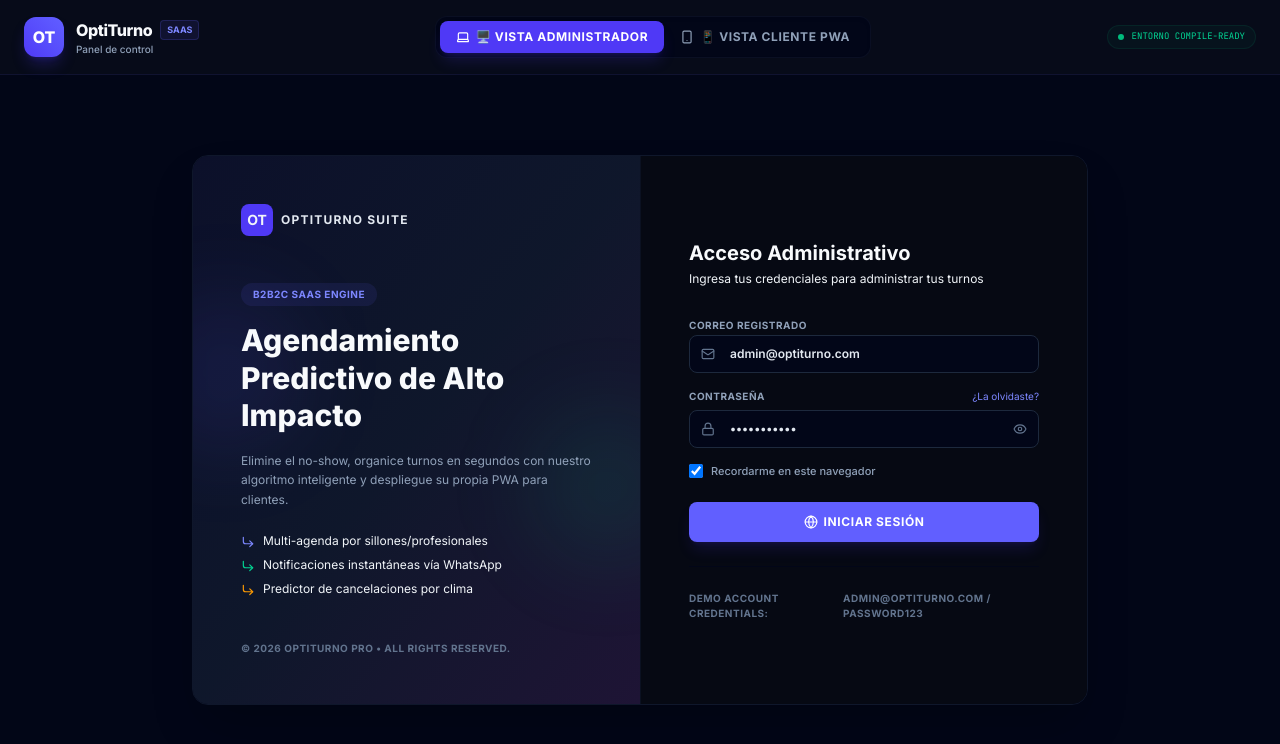
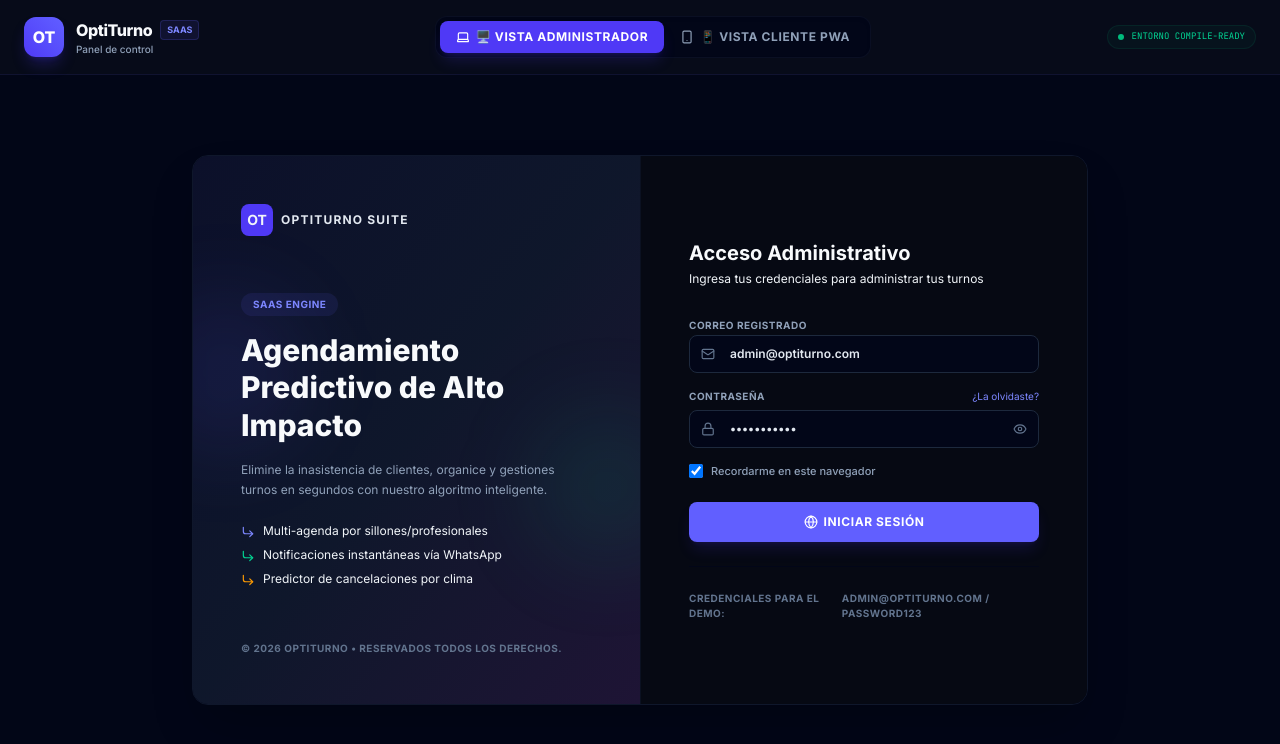
Before and after one commit to Alejandro-27/OptiTurno, a React (Vite) app in the folder frontend/: page / in a window 1280 px wide. Both pictures are taken after a click on the button "CERRAR SESIÓN". Shown: the top 744 px of the page. Built offline with nearby package versions, Linux system fonts and the light colour scheme.

Commit message:
Mejoras de textos

```diff
--- a/frontend/src/App.tsx
+++ b/frontend/src/App.tsx
@@ -160,7 +160,7 @@ export default function App() {
                     }`}
                   >
                     <Clock size={16} />
-                    Disponibilidad (Horarios)
+                    Disponibilidad
                   </button>
 
                   <button
--- a/frontend/src/components/AdminAvailability.tsx
+++ b/frontend/src/components/AdminAvailability.tsx
@@ -63,7 +63,7 @@ export default function AdminAvailability() {
           <div>
             <h3 className="text-base font-bold text-slate-100">Define Tu Disponibilidad Laboral</h3>
             <p className="text-xs text-slate-400 mt-1 leading-relaxed">
-              Configura tus jornadas laborales y franjas de almuerzo o descanso. Estos límites se exportan automáticamente a tus canales PWA de agendamiento y plataformas de reservas instantáneas.
+              Configura tus jornadas laborales y franjas de almuerzo o descanso. Estos límites se exportan automáticamente a tus canales de agendamiento y plataformas de reservas instantáneas.
             </p>
           </div>
         </div>
--- a/frontend/src/components/AdminCatalog.tsx
+++ b/frontend/src/components/AdminCatalog.tsx
@@ -183,7 +183,7 @@ export default function AdminCatalog() {
                       </div>
                       <div>
                         <p className="text-xs font-bold text-slate-100">{svc.name}</p>
-                        <p className="text-[10px] text-slate-400 font-medium">B2B2C Standard Tier</p>
+                        <p className="text-[10px] text-slate-400 font-medium">Standard Tier</p>
                       </div>
                     </div>
                   </td>
--- a/frontend/src/components/AdminLogin.tsx
+++ b/frontend/src/components/AdminLogin.tsx
@@ -43,12 +43,12 @@ export default function AdminLogin({ onLoginSuccess }: { onLoginSuccess: () => v
         </div>
 
         <div className="relative z-10 my-8 space-y-4">
-          <span className="inline-block px-3 py-1 bg-indigo-500/10 text-indigo-400 text-[10px] font-bold rounded-full uppercase tracking-wider">B2B2C SaaS Engine</span>
+          <span className="inline-block px-3 py-1 bg-indigo-500/10 text-indigo-400 text-[10px] font-bold rounded-full uppercase tracking-wider">SaaS Engine</span>
           <h2 className="text-2xl md:text-3xl font-extrabold text-slate-50 leading-tight">
             Agendamiento Predictivo de Alto Impacto
           </h2>
           <p className="text-xs text-slate-400 leading-relaxed">
-            Elimine el no-show, organice turnos en segundos con nuestro algoritmo inteligente y despliegue su propia PWA para clientes.
+            Elimine la inasistencia de clientes, organice y gestiones turnos en segundos con nuestro algoritmo inteligente.
           </p>
 
           <div className="space-y-2 pt-2 text-left">
@@ -68,7 +68,7 @@ export default function AdminLogin({ onLoginSuccess }: { onLoginSuccess: () => v
         </div>
 
         <div className="relative z-10 text-[10px] text-slate-500 font-bold uppercase tracking-wider">
-          © 2026 OptiTurno Pro • All rights reserved.
+          © 2026 OptiTurno • Reservados todos los derechos.
         </div>
       </div>
 
@@ -162,7 +162,7 @@ export default function AdminLogin({ onLoginSuccess }: { onLoginSuccess: () => v
         </form>
 
         <div className="pt-6 mt-6 border-t border-slate-950 flex items-center justify-between gap-2 text-[10px] text-slate-500 font-bold uppercase tracking-wider">
-          <span>Demo Account Credentials:</span>
+          <span>Credenciales para el DEMO:</span>
           <span>admin@optiturno.com / password123</span>
         </div>
 
--- a/frontend/src/components/AdminProfile.tsx
+++ b/frontend/src/components/AdminProfile.tsx
@@ -10,7 +10,7 @@ export default function AdminProfile() {
   const [subdomain, setSubdomain] = useState('optiturnoprostudio');
   const [address, setAddress] = useState('Calle G #45-12, Bogotá');
   const [phone, setPhone] = useState('+57 321 456 7890');
-  const [description, setDescription] = useState('SaaS B2B2C vanguardista de estilismo premium, ofreciendo cortes exclusivos y tratamientos de cuidado facial de alta gama.');
+  const [description, setDescription] = useState('SaaS vanguardista de estilismo premium, ofreciendo cortes exclusivos y tratamientos de cuidado facial de alta gama.');
 
   const [activeStep, setActiveStep] = useState(1);
   const [showToast, setShowToast] = useState(false);
@@ -150,7 +150,7 @@ export default function AdminProfile() {
             </div>
 
             <div className="space-y-1.5">
-              <label className="text-[10px] uppercase font-bold text-slate-400 tracking-wider">Subdominio PWA Exclusivo</label>
+              <label className="text-[10px] uppercase font-bold text-slate-400 tracking-wider">Subdominio Exclusivo</label>
               <div className="relative">
                 <span className="absolute inset-y-0 left-0 pl-3 flex items-center text-slate-500 pointer-events-none">
                   <Globe size={14} className="text-indigo-400" />
@@ -203,7 +203,7 @@ export default function AdminProfile() {
 
             {/* Color accent picks */}
             <div className="space-y-2">
-              <label className="text-[10px] uppercase font-bold text-slate-400 tracking-wider block">Color de Enfoque PWA</label>
+              <label className="text-[10px] uppercase font-bold text-slate-400 tracking-wider block">Color de Enfoque</label>
               <div className="grid grid-cols-4 gap-3 max-w-md">
                 <div className="border-2 border-indigo-500 bg-indigo-600/10 p-3 rounded-xl flex items-center gap-2 cursor-pointer">
                   <div className="w-4 h-4 rounded-full bg-indigo-500"></div>
@@ -226,7 +226,7 @@ export default function AdminProfile() {
 
             {/* Logo placeholder selections */}
             <div className="space-y-2">
-              <label className="text-[10px] uppercase font-bold text-slate-400 tracking-wider block">Logotipo oficial (B2B2C Banner)</label>
+              <label className="text-[10px] uppercase font-bold text-slate-400 tracking-wider block">Logotipo oficial (Banner)</label>
               <div className="flex gap-4">
                 <div className="w-20 h-20 bg-slate-950 border border-slate-800 rounded-xl flex items-center justify-center text-4xl">
                   💈
@@ -279,7 +279,7 @@ export default function AdminProfile() {
           <div>
             <h3 className="text-xl font-bold text-slate-50">¡Onboarding Completado Exitosamente!</h3>
             <p className="text-xs text-slate-400 mt-2 max-w-md mx-auto leading-relaxed">
-              Tu software OptiTurno Pro ya se encuentra activo en producción. El subdominio privado ahora está abierto para recibir citas de clientes.
+              Tu software OptiTurno ya se encuentra activo en producción. El subdominio privado ahora está abierto para recibir citas de clientes.
             </p>
           </div>
 
```
